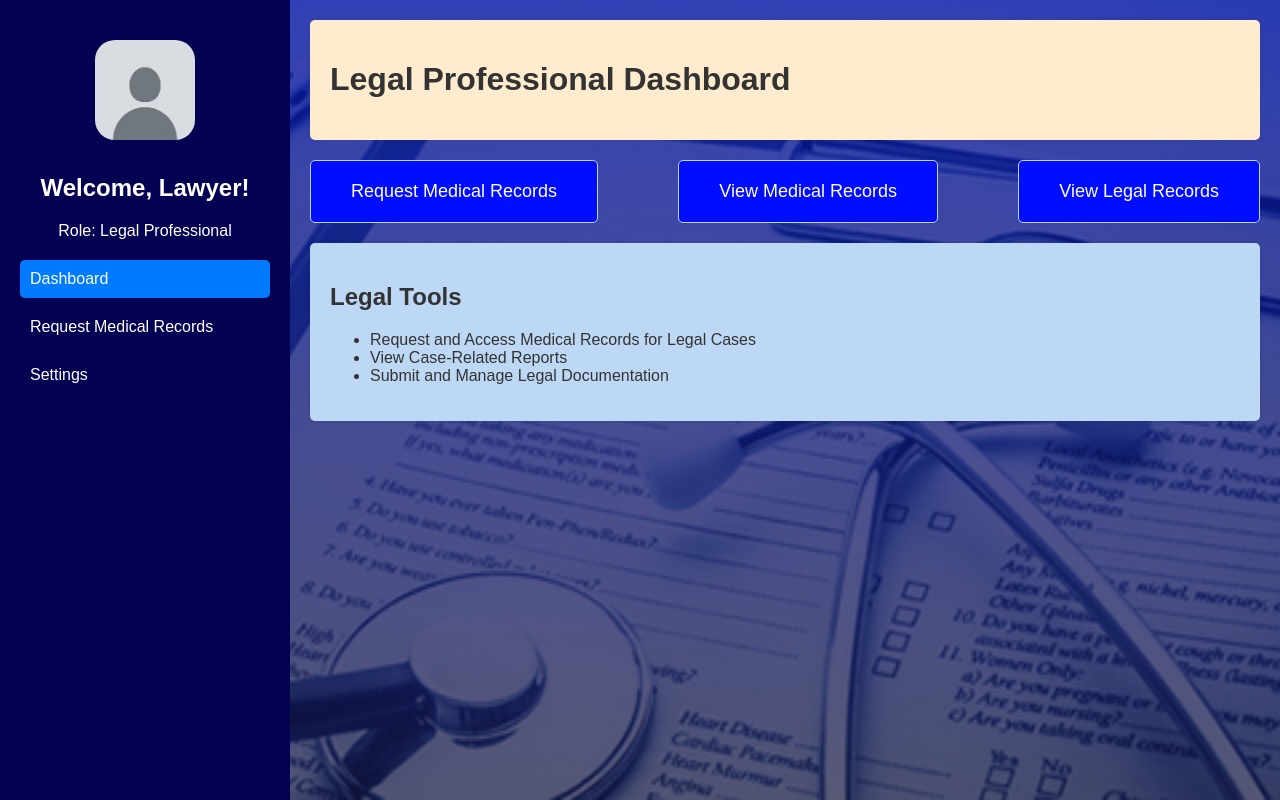
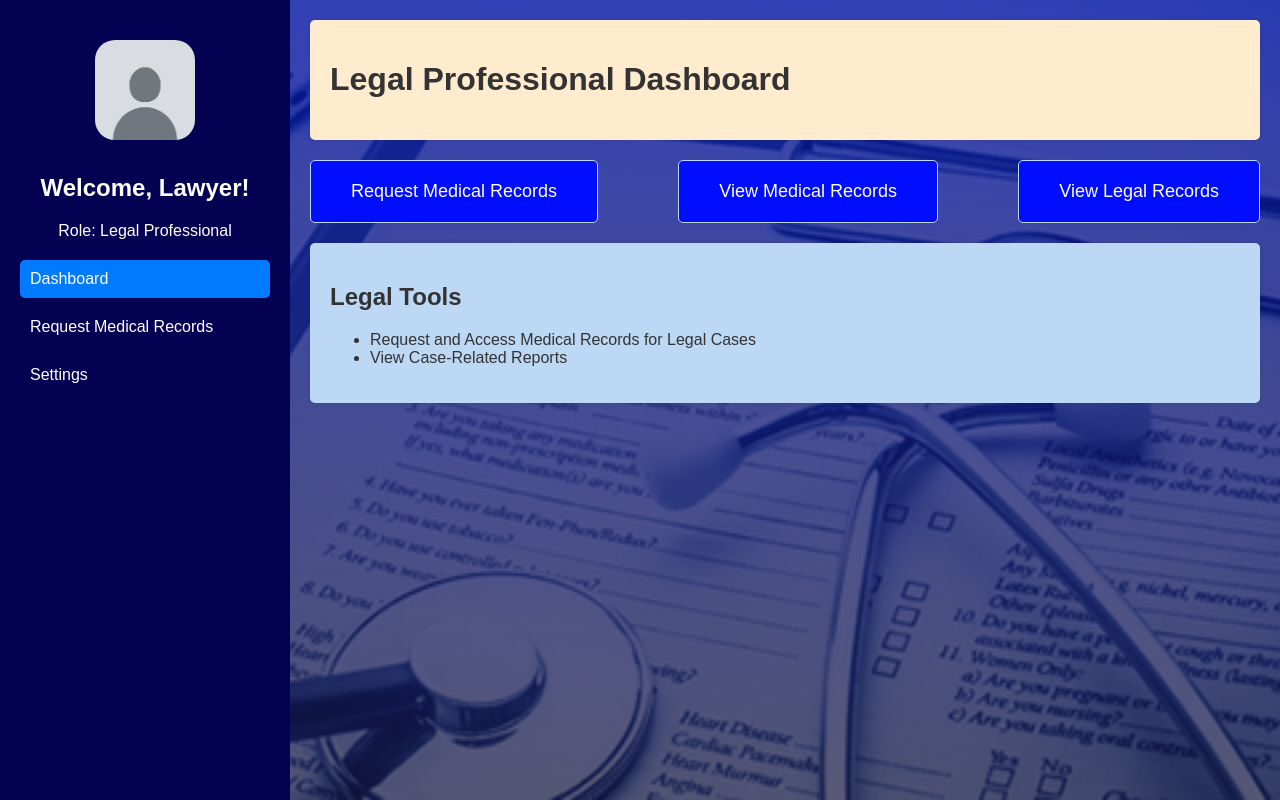
Before and after one commit to anukeysh2006/MLRMS, a Flask app: page /legal_professionals in a window 1280 px wide. Run offline with Flask 3, Linux system fonts and the light colour scheme.

Commit message:
Update legal_dashboard.html

```diff
--- a/template/legal_dashboard.html
+++ b/template/legal_dashboard.html
@@ -39,7 +39,7 @@
                 <ul>
                     <li>Request and Access Medical Records for Legal Cases</li>
                     <li>View Case-Related Reports</li>
-                    <li>Submit and Manage Legal Documentation</li>
+
                 </ul>
             </section>
         </div>
```
